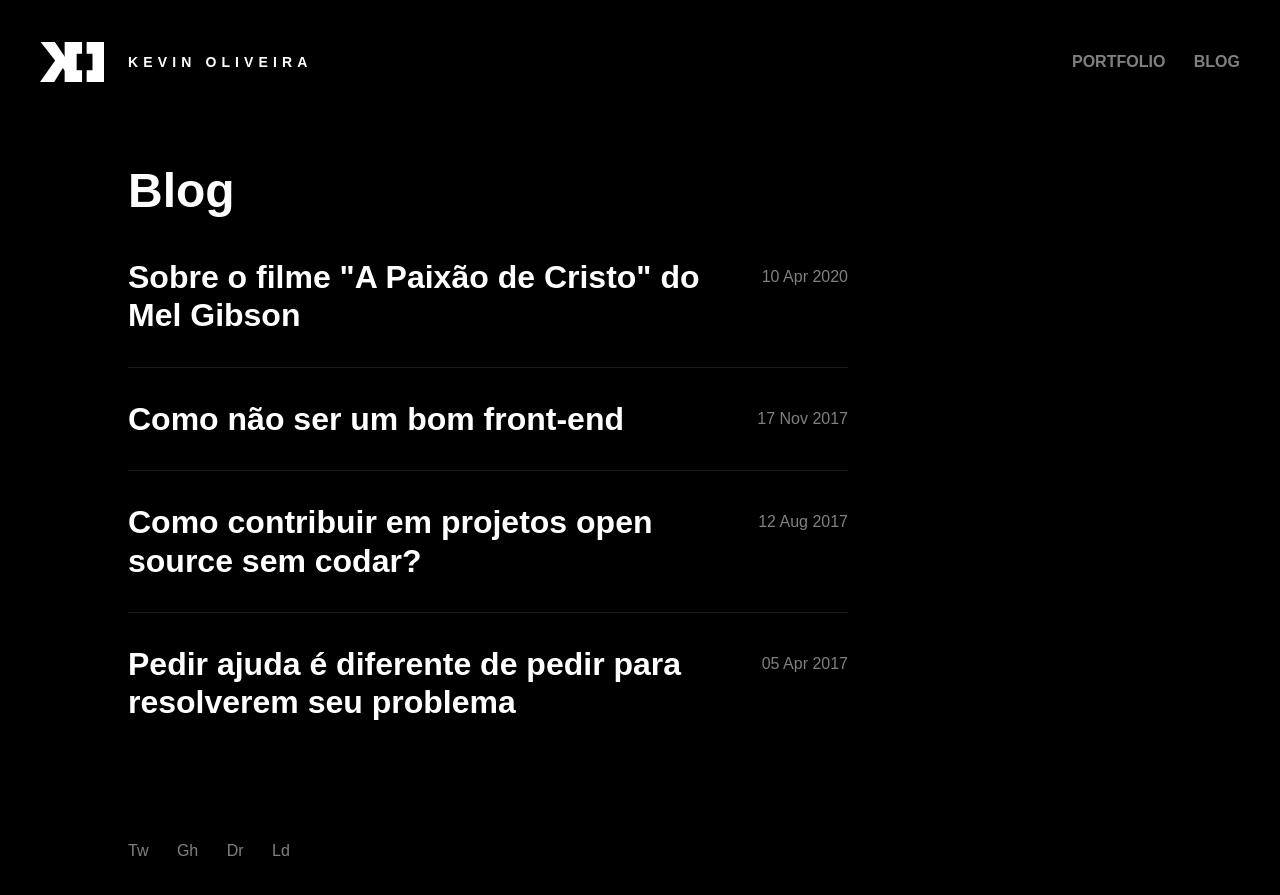
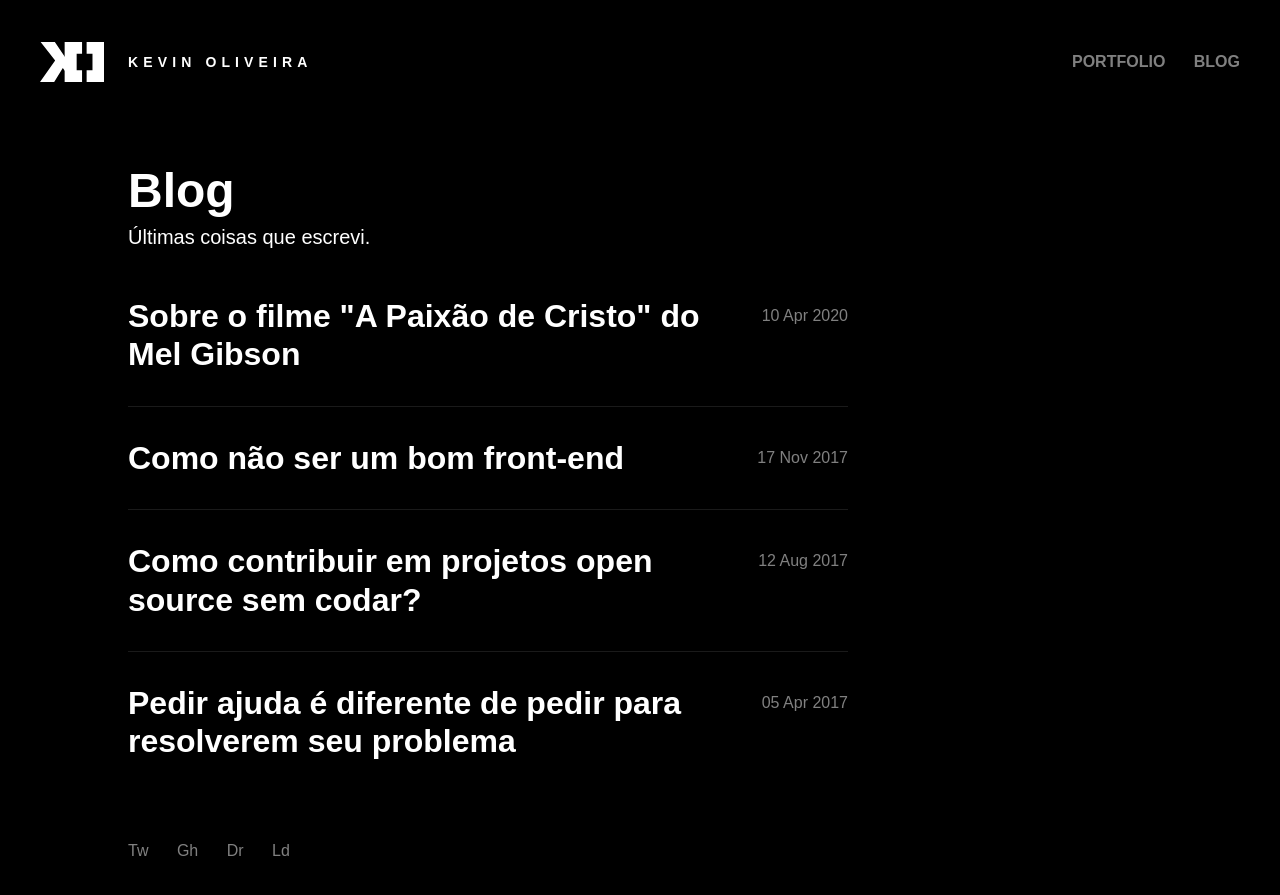
Before and after one commit to kvnol/kevinoliveira.com.br, a Jekyll site: the page built from blog.html, in a window 1280 px wide. Shown: the top 895 px of the page. Built offline with Jekyll 4.4.1, drawn with Linux system fonts in a browser that asks for light colours; some web fonts are replaced.

Commit message:
Fix blog subtitle

```diff
--- a/blog.html
+++ b/blog.html
@@ -12,6 +12,7 @@ type: page
 <section class="post">
   <header class="page-header">
     <h1 class="page-header__title">{{ page.title }}</h1>
+    <h2 class="page-header__subtitle">{{ page.subtitle }}</h2>
   </header>
 
   <ul class="post-list">
```
